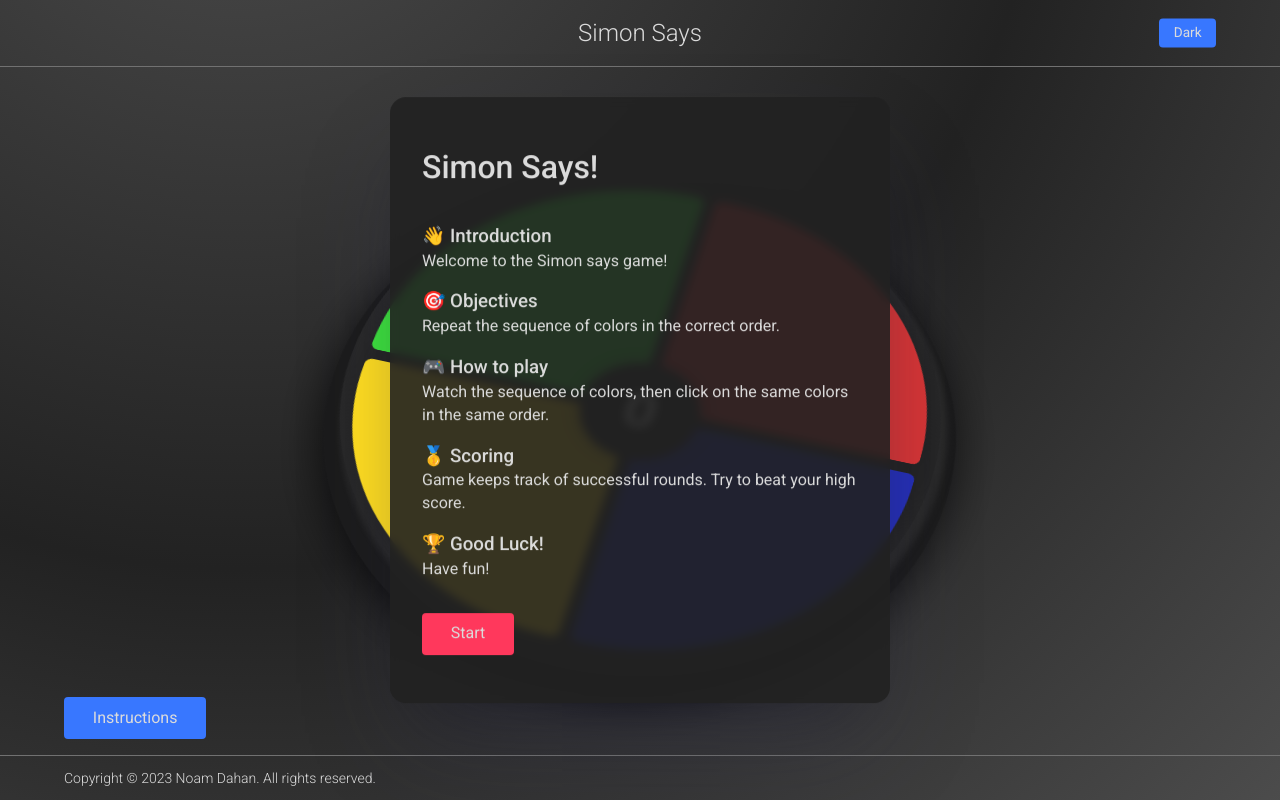
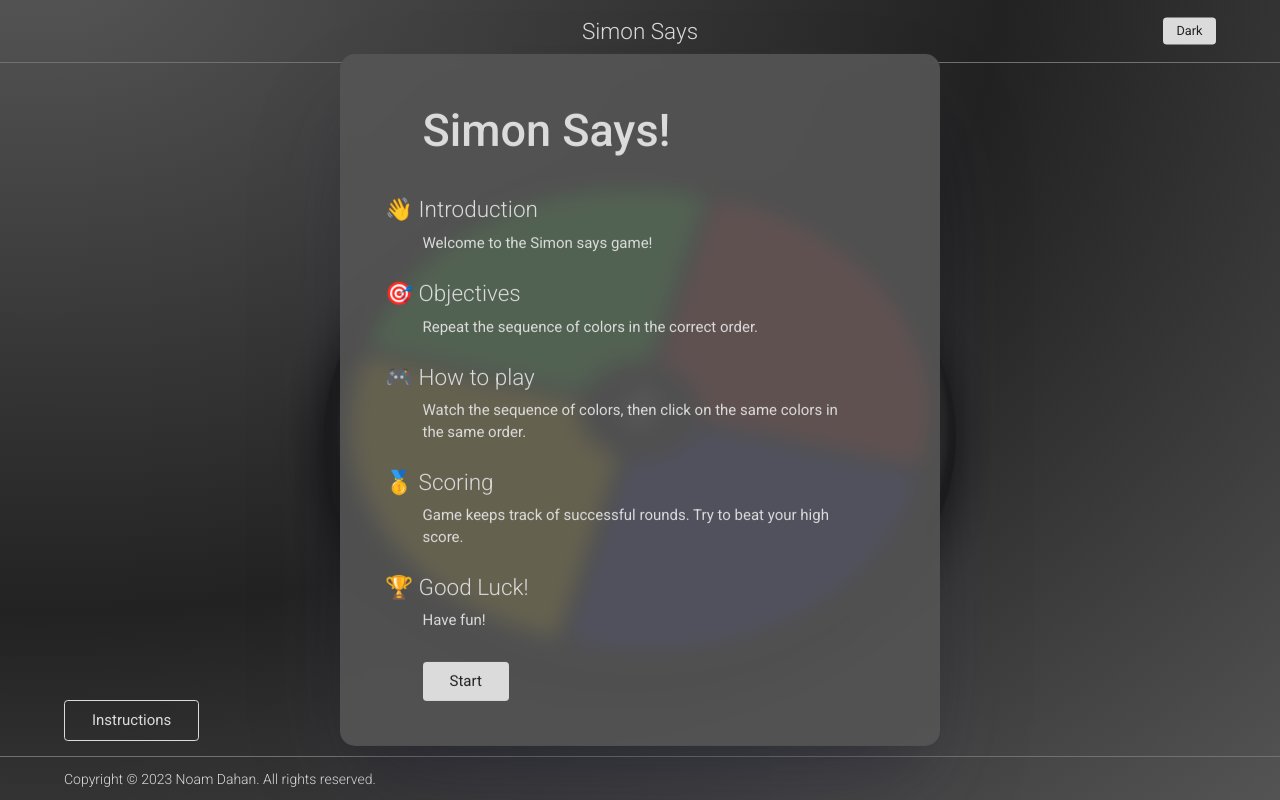
Before and after one commit to Boydem/Simon-s-game, a React (Create React App) app: page / in a window 1280 px wide. Built offline with nearby package versions, Linux system fonts and the light colour scheme.

Commit message:
styling the simon

```diff
--- a/src/app/cmps/AppHeader.tsx
+++ b/src/app/cmps/AppHeader.tsx
@@ -12,7 +12,7 @@ export function AppHeader() {
         <header className='app-header main-layout'>
             <div className='wrapper'>
                 <div className='dark-light-switch'>
-                    <button onClick={toggleDarkMode} className='btn small secondary rounded'>
+                    <button onClick={toggleDarkMode} className='btn small primary rounded'>
                         {darkMode ? 'Dark' : 'Light'}
                     </button>
                 </div>
--- a/src/app/pages/Home.tsx
+++ b/src/app/pages/Home.tsx
@@ -139,8 +139,8 @@ export const Home = () => {
                         <Instructions resetGame={resetGame} />
                     ) : (
                         <div className='game-over'>
-                            <h2>Game Lost!</h2>
-                            <button onClick={resetGame} className='btn secondary rounded medium'>
+                            <h1>Game Lost!</h1>
+                            <button onClick={resetGame} className='btn primary rounded medium'>
                                 Reset
                             </button>
                         </div>
--- a/src/assets/scss/base/_buttons.scss
+++ b/src/assets/scss/base/_buttons.scss
@@ -33,15 +33,19 @@ a {
             padding: 1rem 3rem;
         }
         &.primary {
-            background-color: $primary;
+            color: $dark;
+            background-color: $light;
             &:hover {
-                background-color: $primary-highlighted;
+                background-color: $light2;
             }
         }
         &.secondary {
-            background-color: $secondary;
+            color: $light;
+            background-color: transparent;
+            border: $light 1px solid;
             &:hover {
-                background-color: $secondary-highlighted;
+                border: $light 1px solid;
+                background-color: transparent;
             }
         }
     }
--- a/src/assets/scss/base/_initial.scss
+++ b/src/assets/scss/base/_initial.scss
@@ -1,13 +1,17 @@
 html,
 body {
     height: 100%;
+    font-size: calc($base-font-size - 2px);
     line-height: $base-font-ratio;
     font-family: $base-font-family;
     overflow-x: hidden;
+    @media (min-width: $padded-break-narrow) {
+        font-size: $base-font-size;
+    }
 }
 
 body {
-    background: radial-gradient(farthest-corner at 240px -240px, $dark2 -15%, $base-bg-color 55%, $dark2 115%);
+    background: radial-gradient(farthest-corner at 40px -40px, $dark2 -15%, $base-bg-color 55%, $dark2 115%);
     color: $base-text-color;
     min-height: 100vh;
 }
--- a/src/assets/scss/pages/home/home.scss
+++ b/src/assets/scss/pages/home/home.scss
@@ -143,12 +143,12 @@ $hover-shadow: 0px 0px 30px 5px;
     top: 50%;
     left: 50%;
     width: 90%;
-    max-width: 500px;
+    max-width: 600px;
     transform: translate(-50%, -50%);
-    background-color: rgba(#222, 90%);
-    backdrop-filter: blur(5px);
-    -webkit-backdrop-filter: blur(5px);
-    padding: 3rem 2rem;
+    background-color: $dark2;
+    color: $light;
+    backdrop-filter: blur(10px);
+    -webkit-backdrop-filter: blur(10px);
     border-radius: 1rem;
     display: flex;
     align-items: center;
@@ -157,12 +157,38 @@ $hover-shadow: 0px 0px 30px 5px;
     gap: 0.5rem;
     z-index: 99;
     box-shadow: rgba(50, 50, 93, 0.25) 0px 50px 100px -20px, rgba(0, 0, 0, 0.3) 0px 30px 60px -30px;
+    padding: 2rem 1rem;
+    @media (min-width: $padded-break-narrow) {
+        padding: 3rem;
+    }
+    h1 {
+        margin-inline-start: 2.5rem;
+        font-size: 3rem;
+    }
     ul {
+        .item-title {
+            margin-bottom: 0.5rem;
+            font-weight: 300;
+            font-size: 1.5rem;
+        }
+        .item-description {
+            margin-inline: 2.5rem;
+        }
         margin: 2rem 0;
-        gap: 1rem;
+        gap: 1.5rem;
     }
     button {
-        // width: 100%;
+        &:first-child {
+            margin-inline-start: 2.5rem;
+        }
+    }
+    .game-over {
+        font-size: 1.25rem;
+        display: flex;
+        align-items: center;
+        justify-content: center;
+        flex-direction: column;
+        gap: 1rem;
     }
 }
 .instructions-button {
--- a/src/assets/scss/setup/_vars.scss
+++ b/src/assets/scss/setup/_vars.scss
@@ -1,12 +1,12 @@
 :root {
     --dark: #222;
     --light: #dbdbdb;
-    --dark2: rgba(85, 85, 85, 0.973);
+    --dark2: rgba(85, 85, 85, 0.911);
     --light2: #cacaca;
     &.light-mode {
-        --dark: #b3b3b3;
+        --dark: #c0c0c0;
         --light: #333;
-        --dark2: #757575e7;
+        --dark2: #fafafacc;
         --light2: #202020;
     }
 }
@@ -30,22 +30,6 @@ $clr-2: rgb(212, 52, 52);
 $clr-3: rgb(255, 221, 31);
 $clr-4: rgb(36, 46, 180);
 
-$primary: #ff385c;
-$primary-highlighted: #f13b69;
-$secondary: #3877ff;
-$secondary-highlighted: #538aff;
-$primary-gradient: radial-gradient(
-    circle at center,
-    #ff385c 0%,
-    #e61e4d 27.5%,
-    #e31c5f 40%,
-    #d70466 57.5%,
-    #bd1e59 75%,
-    #bd1e59 100%
-);
-
-$text-muted: $gray-700;
-
 // BASE FONT SETUP
 $base-font-family: 'Roboto', Arial, Helvetica, sans-serif;
 $base-font-size: 15px;
@@ -56,15 +40,10 @@ $base-bg-color: $dark;
 $base-text-color: $light;
 $base-muted-color: $gray-B;
 
-// FIXED SIZES
-$header-height-desktop: 80px;
-
 // LAYOUT
 $layout-padding: 5vw;
 
 // LAYOUT BREAKPOINTS
 $break-narrow: 640px;
-$break-normal: 1120px;
 
 $padded-break-narrow: calc($break-narrow + $layout-padding * 2);
-$padded-break-normal: calc($break-normal + $layout-padding * 2);
```
